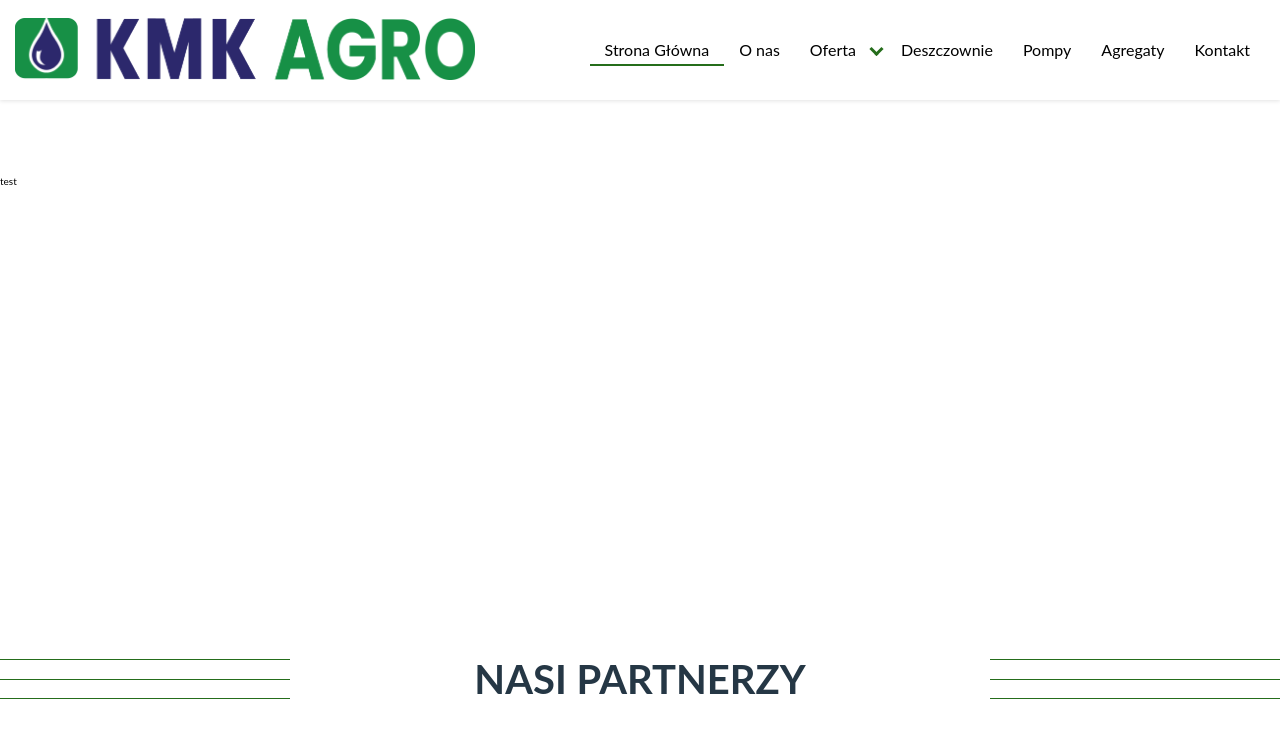
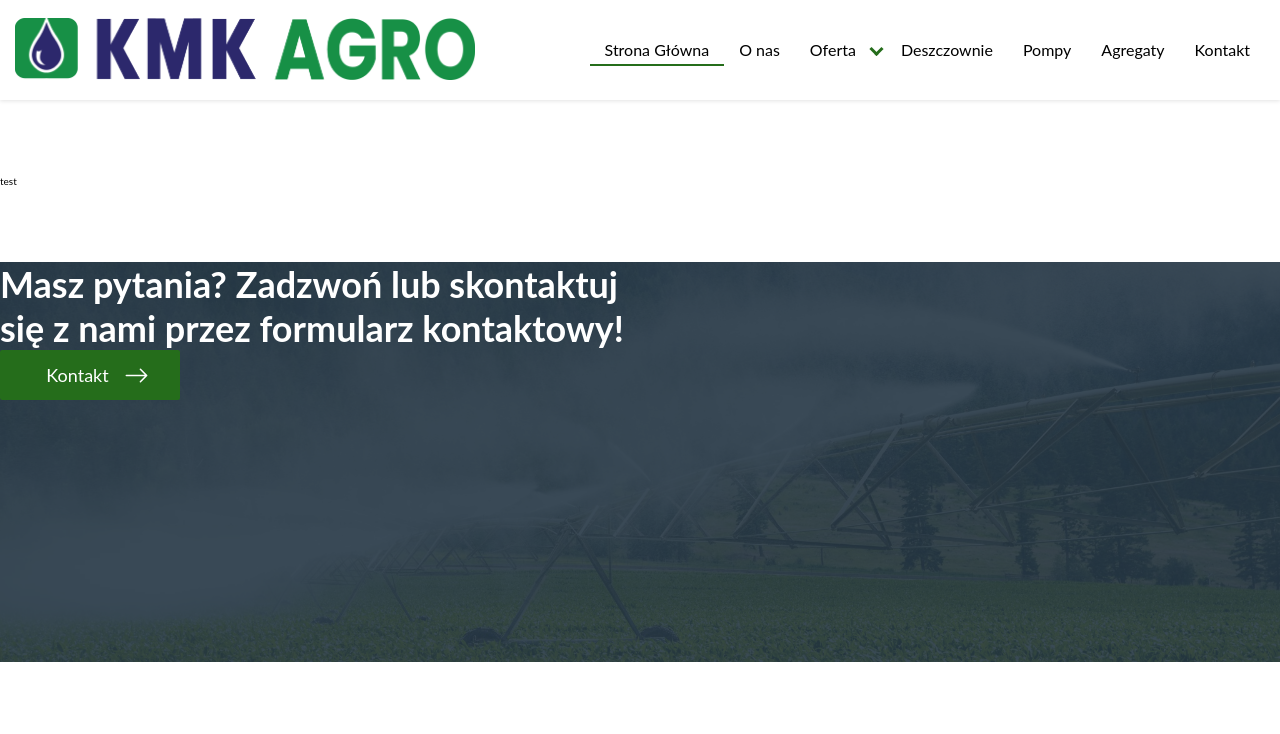
Before and after one commit to logimw/deszczownie.pl, a Gatsby site: page / in a window 1280 px wide. Shown: the top 734 px of the page. Built offline with nearby package versions, Linux system fonts and the light colour scheme; Gatsby itself is replaced by a stand-in of ours.

Commit message:
cta section with gatsby image plugin

```diff
--- a/gatsby-config.js
+++ b/gatsby-config.js
@@ -9,6 +9,16 @@ module.exports = {
   /* Your site config here */
   plugins: [
     `gatsby-plugin-styled-components`,
+    `gatsby-transformer-sharp`,
+    `gatsby-plugin-sharp`,
+    `gatsby-plugin-image`,
+    {
+      resolve: `gatsby-source-filesystem`,
+      options: {
+        name: `images`,
+        path: path.join(__dirname, `src`, `assets/images`),
+      },
+    },
     {
       resolve: "gatsby-plugin-resolve-src",
       options: {
--- a/package.json
+++ b/package.json
@@ -16,10 +16,15 @@
   "dependencies": {
     "babel-plugin-styled-components": "^1.13.3",
     "gatsby": "^4.0.0",
+    "gatsby-plugin-image": "^2.0.0",
     "gatsby-plugin-resolve-src": "^2.1.0",
+    "gatsby-plugin-sharp": "^4.0.1",
     "gatsby-plugin-styled-components": "^5.0.0",
+    "gatsby-source-filesystem": "^4.0.0",
+    "gatsby-transformer-sharp": "^4.0.0",
     "react": "^17.0.1",
     "react-dom": "^17.0.1",
+    "react-icons": "^4.3.1",
     "styled-components": "^5.3.3"
   },
   "devDependencies": {
--- /dev/null
+++ b/src/components/button/Button.js
@@ -0,0 +1,8 @@
+import React from "react";
+import { StyledButton } from "./Button.styles";
+
+const Button = ({ children }) => {
+  return <StyledButton to="/">{children}</StyledButton>;
+};
+
+export default Button;
--- /dev/null
+++ b/src/components/button/Button.styles.js
@@ -0,0 +1,33 @@
+import styled from "styled-components";
+import { Link } from "gatsby";
+
+export const StyledButton = styled(Link)`
+  width: 18rem;
+  height: 5rem;
+  background: ${({ theme }) => theme.colors.primary};
+  border-radius: 2px;
+  outline: none;
+  border: none;
+  color: ${({ theme }) => theme.colors.white};
+  font-size: ${({ theme }) => theme.fontSize.l};
+  font-family: inherit;
+  display: flex;
+  justify-content: center;
+  align-items: center;
+  padding-left: 1.5rem;
+  text-decoration: none;
+  cursor: pointer;
+
+  &:hover {
+    svg {
+      transform: translateX(50%);
+    }
+  }
+
+  svg {
+    transition: transform 300ms ease-in-out;
+    margin-left: 1.5rem;
+    width: 2.5rem;
+    height: 2.5rem;
+  }
+`;
--- a/src/components/layout/Layout.styles.js
+++ b/src/components/layout/Layout.styles.js
@@ -18,7 +18,6 @@ export const Section = styled.section`
   grid-column: full-start / full-end;
   padding-top: 7.5rem;
   padding-bottom: 7.5rem;
-  min-height: 60vh;
   width: 100%;
 `;
 
--- a/src/components/layout/navbar/NavList.styles.js
+++ b/src/components/layout/navbar/NavList.styles.js
@@ -32,6 +32,7 @@ export const StyledNavList = styled.ul`
     @media only screen and ${breakpoints.device.sm} {
       width: 100%;
     }
+
     &[open] {
       summary::after {
         transform: rotate(0);
@@ -51,6 +52,12 @@ export const StyledNavList = styled.ul`
       list-style: none;
       position: relative;
       padding-right: 1.5rem;
+
+      a {
+        @media only screen and ${breakpoints.device.sm} {
+          width: 40%;
+        }
+      }
 
       &::after,
       &::before {
@@ -115,6 +122,7 @@ export const StyledNavList = styled.ul`
       @media only screen and ${breakpoints.device.sm} {
         border-top: 1px solid ${({ theme }) => theme.colors.grey};
       }
+
       a {
         opacity: 0;
         animation: 300ms 100ms ease-in-out 1 forwards ${showListItem};
@@ -139,6 +147,7 @@ export const StyledNavList = styled.ul`
           border-bottom: 2px solid transparent;
         }
       }
+
       &:not(a.nav--active) {
         border-bottom: 1px solid ${({ theme }) => theme.colors.lightGrey};
         @media only screen and ${breakpoints.device.sm} {
--- a/src/components/layout/navbar/Navbar.js
+++ b/src/components/layout/navbar/Navbar.js
@@ -14,8 +14,6 @@ const Navbar = () => {
     e.preventDefault();
     setIsActive(!isActive);
   };
-
-  // TODO: Clicking at vector on "oferta" sometimes causes unwanted action.
   useEffect(() => {
     window.onscroll = () => {
       if (window.pageYOffset >= 100) {
--- /dev/null
+++ b/src/components/sections/Cta.js
@@ -0,0 +1,34 @@
+import React from "react";
+import { Container, CtaContainer, StyledCta } from "./Cta.styles";
+import { StaticImage } from "gatsby-plugin-image";
+import Button from "../button/Button";
+import { BsArrowRight } from "react-icons/bs";
+
+const Cta = () => {
+  return (
+    <StyledCta>
+      <CtaContainer>
+        <Container>
+          <h3>
+            Masz pytania? Zadzwoń lub skontaktuj się z nami przez formularz
+            kontaktowy!
+          </h3>
+          <Button>
+            Kontakt
+            <BsArrowRight />
+          </Button>
+        </Container>
+      </CtaContainer>
+
+      <StaticImage
+        src="../../assets/images/slider.jpg"
+        alt="dupsko"
+        layout="fullWidth"
+        className="cta-bg"
+        quality={10}
+      />
+    </StyledCta>
+  );
+};
+
+export default Cta;
--- /dev/null
+++ b/src/components/sections/Cta.styles.js
@@ -0,0 +1,51 @@
+import styled from "styled-components";
+import { Section } from "../layout/Layout.styles";
+
+export const StyledCta = styled(Section)`
+  grid-column: 1 / -1;
+  height: 50vh;
+  max-height: 70rem;
+  min-height: 25rem;
+  background-color: ${({ theme }) => theme.colors.secondary};
+  overflow: hidden;
+  padding-top: 0;
+  padding-bottom: 0;
+  position: relative;
+
+  h3 {
+    color: ${({ theme }) => theme.colors.white};
+    font-size: ${({ theme }) => theme.fontSize.xxl};
+    max-width: 50%;
+  }
+
+  .cta-bg {
+    height: 100%;
+    max-width: 100vw;
+    overflow: hidden;
+
+    &:after {
+      content: "";
+      position: absolute;
+      top: 0;
+      left: 0;
+      height: 100%;
+      width: 100%;
+      background-color: ${({ theme }) => theme.colors.secondary};
+      opacity: 0.9;
+    }
+  }
+`;
+
+export const CtaContainer = styled.div`
+  position: absolute;
+  top: 0;
+  left: 0;
+  height: 100%;
+  width: 100%;
+  z-index: 2;
+`;
+
+export const Container = styled.div`
+  max-width: 140rem;
+  margin: 0 auto;
+`;
--- a/src/pages/index.js
+++ b/src/pages/index.js
@@ -1,12 +1,14 @@
 import React from "react";
 import Layout from "components/layout/Layout";
 import { Section } from "components/layout/Layout.styles";
-import Partners from "../components/sections/Partners";
+import Partners from "components/sections/Partners";
+import Cta from "components/sections/Cta";
 
 const HomePage = () => {
   return (
     <Layout>
       <Section>test</Section>
+      <Cta />
       <Partners />
     </Layout>
   );
```
Also changed, not shown: src/assets/images/slider.jpg (added), src/images/free-derek.jpg (added), 1 other file.
